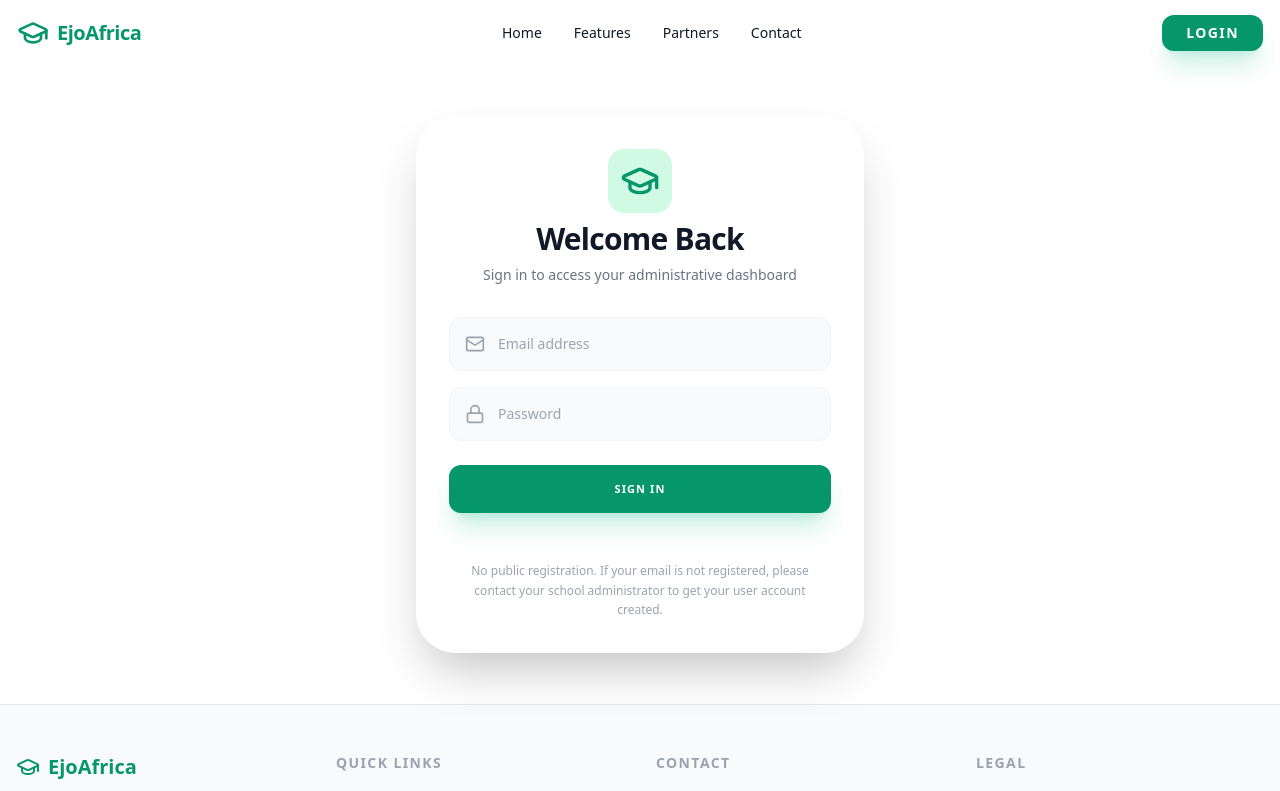
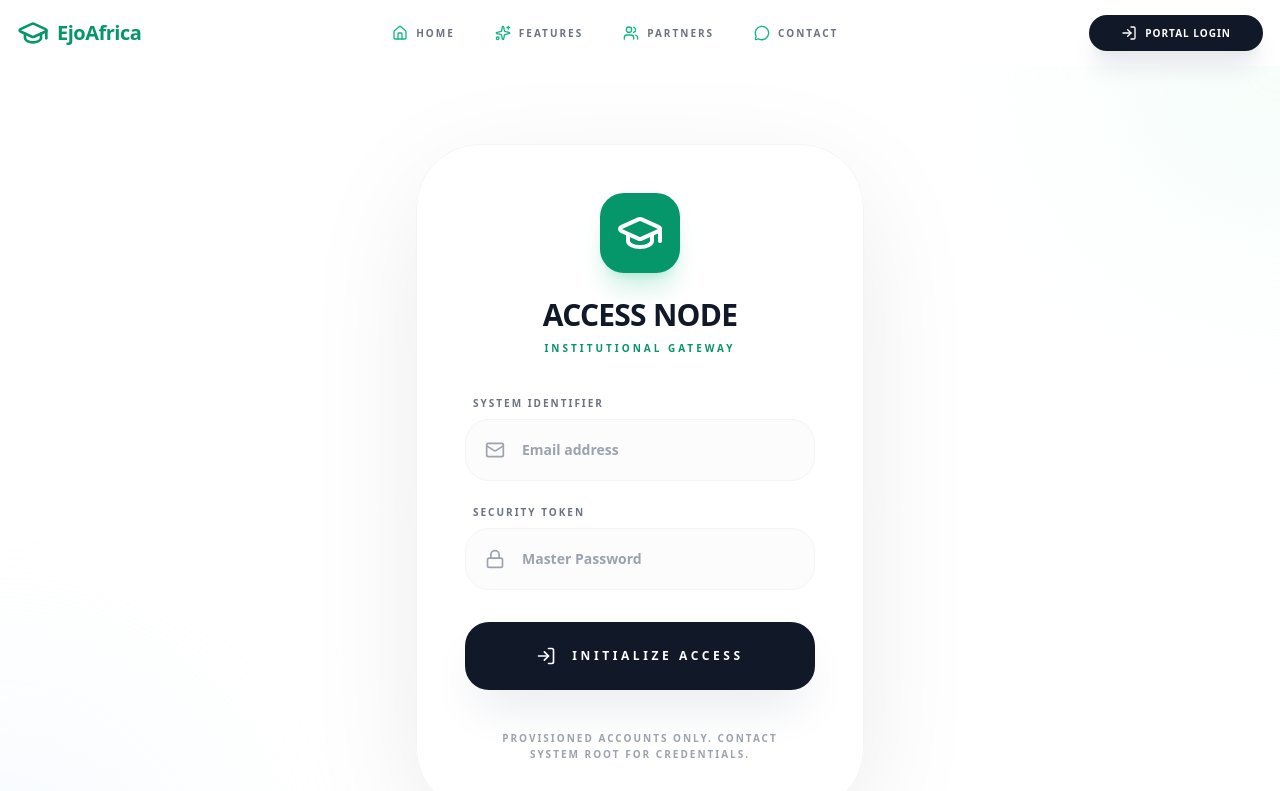
Before and after one commit to ishimweghislain/ejoafrica, a Next.js app: page /login in a window 1280 px wide. Shown: the top 791 px of the page. Built offline with nearby package versions, Linux system fonts and the light colour scheme.

Commit message:
Solving issues here

```diff
--- a/app/(public)/layout.tsx
+++ b/app/(public)/layout.tsx
@@ -15,17 +15,29 @@ export default function PublicLayout({
                         <span className="hidden sm:inline">EjoAfrica</span>
                     </Link>
 
-                    <nav className="hidden md:flex items-center gap-8 text-sm font-medium">
-                        <Link href="/" className="hover:text-emerald-600 transition-colors">Home</Link>
-                        <Link href="/features" className="hover:text-emerald-600 transition-colors">Features</Link>
-                        <Link href="/partners" className="hover:text-emerald-600 transition-colors">Partners</Link>
-                        <Link href="/contact" className="hover:text-emerald-600 transition-colors">Contact</Link>
+                    <nav className="hidden md:flex items-center gap-10 text-[10px] font-black uppercase tracking-[0.2em] text-gray-500">
+                        <Link href="/" className="flex items-center gap-2 hover:text-emerald-600 transition-all hover:scale-105 active:scale-95">
+                            <Home className="w-4 h-4 text-emerald-500" />
+                            <span>Home</span>
+                        </Link>
+                        <Link href="/features" className="flex items-center gap-2 hover:text-emerald-600 transition-all hover:scale-105 active:scale-95">
+                            <Sparkles className="w-4 h-4 text-emerald-500" />
+                            <span>Features</span>
+                        </Link>
+                        <Link href="/partners" className="flex items-center gap-2 hover:text-emerald-600 transition-all hover:scale-105 active:scale-95">
+                            <Users className="w-4 h-4 text-emerald-500" />
+                            <span>Partners</span>
+                        </Link>
+                        <Link href="/contact" className="flex items-center gap-2 hover:text-emerald-600 transition-all hover:scale-105 active:scale-95">
+                            <MessageCircle className="w-4 h-4 text-emerald-500" />
+                            <span>Contact</span>
+                        </Link>
                     </nav>
 
                     <div className="flex items-center gap-4">
-                        <Link href="/login" className="btn-primary py-2 px-6 text-sm flex items-center gap-2 transition-transform hover:scale-105 active:scale-95">
-                            <LogIn className="w-4 h-4 md:hidden" />
-                            <span>Login</span>
+                        <Link href="/login" className="bg-gray-900 text-white px-8 py-2.5 rounded-full text-[10px] font-black uppercase tracking-widest flex items-center gap-2 transition-all hover:bg-emerald-600 hover:scale-105 active:scale-95 shadow-xl shadow-gray-200">
+                            <LogIn className="w-4 h-4" />
+                            <span>Portal Login</span>
                         </Link>
                     </div>
                 </div>
@@ -37,21 +49,21 @@ export default function PublicLayout({
 
             {/* Mobile Bottom Navigation (Insta Style) */}
             <nav className="md:hidden fixed bottom-0 left-0 right-0 z-50 glass border-t px-6 py-3 flex items-center justify-between pb-safe">
-                <Link href="/" className="flex flex-col items-center gap-1 text-gray-400 hover:text-emerald-600 transition-colors">
+                <Link href="/" className="flex flex-col items-center gap-1 text-gray-500 hover:text-emerald-600 transition-colors">
                     <Home className="w-6 h-6" />
-                    <span className="text-[10px] font-bold uppercase">Home</span>
+                    <span className="text-[10px] font-black uppercase">Home</span>
                 </Link>
-                <Link href="/features" className="flex flex-col items-center gap-1 text-gray-400 hover:text-emerald-600 transition-colors">
+                <Link href="/features" className="flex flex-col items-center gap-1 text-gray-500 hover:text-emerald-600 transition-colors">
                     <Sparkles className="w-6 h-6" />
-                    <span className="text-[10px] font-bold uppercase">Features</span>
+                    <span className="text-[10px] font-black uppercase">Features</span>
                 </Link>
-                <Link href="/partners" className="flex flex-col items-center gap-1 text-gray-400 hover:text-emerald-600 transition-colors">
+                <Link href="/partners" className="flex flex-col items-center gap-1 text-gray-500 hover:text-emerald-600 transition-colors">
                     <Users className="w-6 h-6" />
-                    <span className="text-[10px] font-bold uppercase">Partners</span>
+                    <span className="text-[10px] font-black uppercase">Partners</span>
                 </Link>
-                <Link href="/contact" className="flex flex-col items-center gap-1 text-gray-400 hover:text-emerald-600 transition-colors">
+                <Link href="/contact" className="flex flex-col items-center gap-1 text-gray-500 hover:text-emerald-600 transition-colors">
                     <MessageCircle className="w-6 h-6" />
-                    <span className="text-[10px] font-bold uppercase">Contact</span>
+                    <span className="text-[10px] font-black uppercase">Contact</span>
                 </Link>
             </nav>
 
--- a/app/(public)/login/page.tsx
+++ b/app/(public)/login/page.tsx
@@ -3,7 +3,7 @@
 import { useState } from "react";
 import Link from "next/link";
 import { useRouter } from "next/navigation";
-import { GraduationCap, Mail, Lock, Loader2, AlertCircle } from "lucide-react";
+import { GraduationCap, Mail, Lock, Loader2, AlertCircle, LogIn } from "lucide-react";
 
 export default function LoginPage() {
     const router = useRouter();
@@ -42,73 +42,86 @@ export default function LoginPage() {
     }
 
     return (
-        <div className="min-h-[80vh] flex items-center justify-center px-4 py-12">
-            <div className="max-w-md w-full space-y-8 glass p-8 rounded-[2.5rem] shadow-2xl animate-fade-up">
-                <div className="text-center space-y-2">
+        <div className="min-h-[85vh] flex items-center justify-center px-4 py-20 relative overflow-hidden">
+            {/* Background elements */}
+            <div className="absolute top-0 right-0 w-96 h-96 bg-emerald-50 rounded-full blur-[100px] -mr-48 -mt-48 opacity-50"></div>
+            <div className="absolute bottom-0 left-0 w-96 h-96 bg-blue-50 rounded-full blur-[100px] -ml-48 -mb-48 opacity-50"></div>
+
+            <div className="max-w-md w-full space-y-10 glass-modal p-12 rounded-[4rem] animate-fade-up relative z-10">
+                <div className="text-center space-y-6">
                     <div className="flex justify-center">
-                        <div className="bg-emerald-100 p-3 rounded-2xl text-emerald-600">
-                            <GraduationCap className="w-10 h-10" />
+                        <div className="bg-emerald-600 p-4 rounded-3xl text-white shadow-xl shadow-emerald-500/20">
+                            <GraduationCap className="w-12 h-12" />
                         </div>
                     </div>
-                    <h2 className="text-3xl font-bold tracking-tight">Welcome Back</h2>
-                    <p className="text-gray-500 text-sm">
-                        Sign in to access your administrative dashboard
-                    </p>
+                    <div className="space-y-2">
+                        <h2 className="text-3xl font-black text-gray-900 uppercase tracking-tight">Access Node</h2>
+                        <p className="text-[10px] font-black uppercase tracking-[0.3em] text-emerald-600">Institutional Gateway</p>
+                    </div>
                 </div>
 
-                <form className="mt-8 space-y-6" onSubmit={handleSubmit}>
+                <form className="space-y-8" onSubmit={handleSubmit}>
                     {error && (
-                        <div className="bg-red-50 text-red-600 p-4 rounded-xl flex items-center gap-3 text-sm border border-red-100 animate-shake">
+                        <div className="bg-red-50 text-red-600 p-5 rounded-2xl flex items-center gap-4 text-xs font-bold border border-red-100 animate-shake italic">
                             <AlertCircle className="w-5 h-5 flex-shrink-0" />
-                            <p>{error}</p>
+                            <p>PROTOCOL ERROR: {error}</p>
                         </div>
                     )}
 
-                    <div className="space-y-4">
+                    <div className="space-y-6">
+                        <div className="space-y-2">
+                            <label className="text-[10px] font-black uppercase text-gray-500 tracking-[0.2em] ml-2 block">System Identifier</label>
                             <div className="relative group">
-                            <Mail className="absolute left-4 top-1/2 -translate-y-1/2 w-5 h-5 text-gray-400 group-focus-within:text-emerald-500 transition-colors" />
+                                <Mail className="absolute left-5 top-1/2 -translate-y-1/2 w-5 h-5 text-gray-400 group-focus-within:text-emerald-500 transition-colors" />
                                 <input
                                     id="email"
                                     name="email"
                                     type="email"
                                     required
                                     placeholder="Email address"
-                                className="w-full bg-gray-50 dark:bg-gray-900 border border-gray-100 dark:border-gray-800 rounded-xl px-12 py-4 text-sm outline-none focus:ring-2 focus:ring-emerald-500/20 focus:border-emerald-500 transition-all"
+                                    className="w-full bg-gray-50/50 border border-gray-100 rounded-3xl px-14 py-5 text-sm font-bold text-gray-900 outline-none ring-4 ring-transparent focus:ring-emerald-500/10 focus:bg-white focus:border-emerald-500 transition-all"
                                 />
                             </div>
+                        </div>
 
+                        <div className="space-y-2">
+                            <label className="text-[10px] font-black uppercase text-gray-500 tracking-[0.2em] ml-2 block">Security Token</label>
                             <div className="relative group">
-                            <Lock className="absolute left-4 top-1/2 -translate-y-1/2 w-5 h-5 text-gray-400 group-focus-within:text-emerald-500 transition-colors" />
+                                <Lock className="absolute left-5 top-1/2 -translate-y-1/2 w-5 h-5 text-gray-400 group-focus-within:text-emerald-500 transition-colors" />
                                 <input
                                     id="password"
                                     name="password"
                                     type="password"
                                     required
-                                placeholder="Password"
-                                className="w-full bg-gray-50 dark:bg-gray-900 border border-gray-100 dark:border-gray-800 rounded-xl px-12 py-4 text-sm outline-none focus:ring-2 focus:ring-emerald-500/20 focus:border-emerald-500 transition-all"
+                                    placeholder="Master Password"
+                                    className="w-full bg-gray-50/50 border border-gray-100 rounded-3xl px-14 py-5 text-sm font-bold text-gray-900 outline-none ring-4 ring-transparent focus:ring-emerald-500/10 focus:bg-white focus:border-emerald-500 transition-all"
                                 />
+                            </div>
                         </div>
                     </div>
 
                     <button
                         type="submit"
                         disabled={loading}
-                        className="w-full btn-primary py-4 flex items-center justify-center gap-2"
+                        className="w-full bg-gray-900 text-white py-6 rounded-3xl flex items-center justify-center gap-4 font-black uppercase tracking-[0.3em] shadow-2xl shadow-gray-200 hover:bg-emerald-600 hover:scale-[1.02] active:scale-95 transition-all text-xs"
                     >
                         {loading ? (
                             <>
                                 <Loader2 className="w-5 h-5 animate-spin" />
-                                Signing in...
+                                Synchronizing...
                             </>
                         ) : (
-                            "Sign In"
+                            <>
+                                <LogIn className="w-5 h-5" />
+                                Initialize Access
+                            </>
                         )}
                     </button>
                 </form>
 
-                <div className="text-center pt-4">
-                    <p className="text-xs text-gray-400 leading-relaxed px-4">
-                        No public registration. If your email is not registered, please contact your school administrator to get your user account created.
+                <div className="text-center">
+                    <p className="text-[10px] font-black uppercase tracking-[0.2em] text-gray-400 leading-relaxed px-6">
+                        Provisioned accounts only. Contact System Root for credentials.
                     </p>
                 </div>
             </div>
```
Also changed, not shown: app/(public)/contact/page.tsx (+111 -57 lines). Lines whose indentation alone changed are shown as unchanged.
